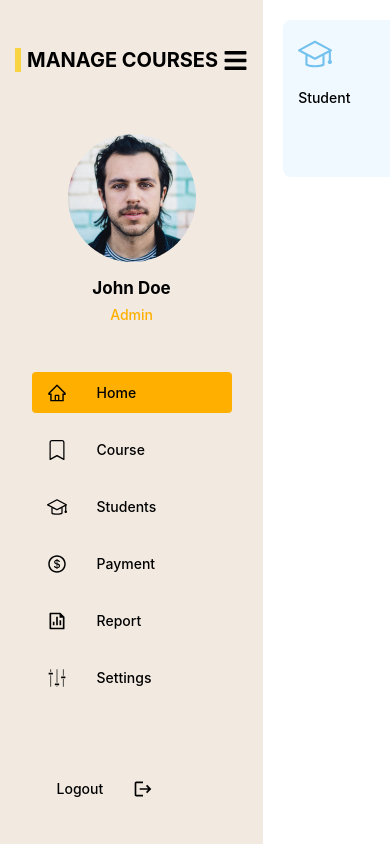
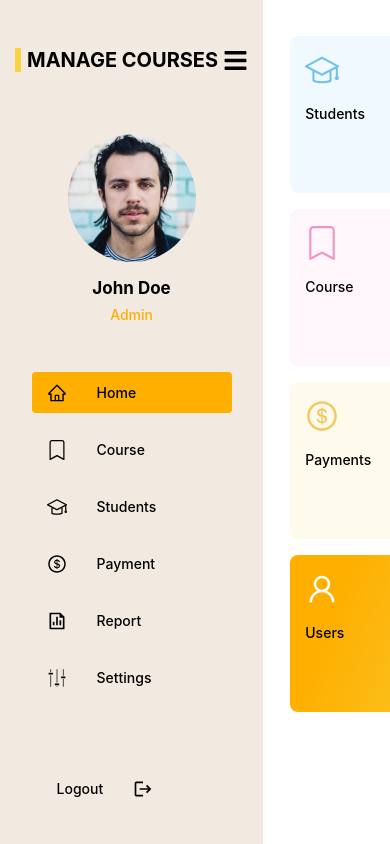
Before and after one commit to hamzauguz/sikayetvarcase, a React (Create React App) app: page /home in a window 390 px wide. Built offline with nearby package versions, Linux system fonts and the light colour scheme; sample sign-in values are in the browser's storage.

Commit message:
cardlarda map işlemi ve responsive yapısı eklendi

```diff
--- a/src/components/custom-card/Styles.customcard.css
+++ b/src/components/custom-card/Styles.customcard.css
@@ -1,5 +1,5 @@
 .custom-card-container {
-  width: 255px;
+  width: 285px;
   height: 157px;
   background-color: #f0f9ff;
   border-radius: 8px;
--- a/src/components/custom-card/index.js
+++ b/src/components/custom-card/index.js
@@ -3,13 +3,14 @@ import { SlGraduation } from "react-icons/sl";
 
 import "./Styles.customcard.css";
 
-const CustomCard = () => {
+const CustomCard = ({ icon, title, number, style, customCardStyle }) => {
   return (
-    <div className="custom-card-container">
+    <div style={style} className={`custom-card-container ${customCardStyle}`}>
       <div className="custom-card-inside">
-        <SlGraduation color="#74C1ED" size={34} />
-        <span className="custom-card-title">Student</span>
-        <span className="custom-card-number">22</span>
+        {/* <SlGraduation color="#74C1ED" size={34} /> */}
+        {icon}
+        <span className="custom-card-title">{title}</span>
+        <span className="custom-card-number">{number}</span>
       </div>
     </div>
   );
--- a/src/pages/Home/Styles.Home.css
+++ b/src/pages/Home/Styles.Home.css
@@ -0,0 +1,22 @@
+@media (max-width: 505px) {
+  .custom-card-home {
+    display: flex;
+    flex-direction: column !important;
+  }
+  .custom-card-container {
+    margin-top: 1em;
+  }
+}
+
+.linear-yellow {
+  background: linear-gradient(110.42deg, #feaf00 18.27%, #f8d442 91.84%);
+}
+
+.custom-card-home {
+  display: flex;
+  flex-direction: row;
+  justify-content: space-between;
+
+  width: 95%;
+  margin: 0 auto;
+}
--- a/src/pages/Home/index.js
+++ b/src/pages/Home/index.js
@@ -1,12 +1,57 @@
 import React from "react";
 import "./Styles.Home.css";
-import Sidebar from "../../components/sidebar";
+
+import { SlGraduation } from "react-icons/sl";
+import { BsBookmark } from "react-icons/bs";
+import { AiOutlineDollarCircle, AiOutlineUser } from "react-icons/ai";
+
 import CustomCard from "../../components/custom-card";
 
 const Home = () => {
+  const cardItem = [
+    {
+      icon: <SlGraduation color="#74C1ED" size={34} />,
+      title: "Students",
+      number: 243,
+      color: "#F0F9FF",
+      customCardStyle: "",
+    },
+    {
+      icon: <BsBookmark color="EE95C5" size={34} />,
+      title: "Course",
+      number: 13,
+      color: "#FEF6FB",
+      customCardStyle: "",
+    },
+    {
+      icon: <AiOutlineDollarCircle color="#F6C762" size={34} />,
+      title: "Payments",
+      number: "556,000₺",
+      color: "#FEFBEC",
+      customCardStyle: "",
+    },
+    {
+      icon: <AiOutlineUser color="#FFFFFF" size={34} />,
+      title: "Users",
+      number: 3,
+      color: "#FEFBEC",
+      customCardStyle: "linear-yellow",
+    },
+  ];
   return (
     <div>
-      <CustomCard />
+      <div className="custom-card-home">
+        {cardItem.map((item, key) => (
+          <CustomCard
+            customCardStyle={item.customCardStyle}
+            key={key}
+            style={{ backgroundColor: item.color }}
+            icon={item.icon}
+            title={item.title}
+            number={item.number}
+          />
+        ))}
+      </div>
     </div>
   );
 };
```
